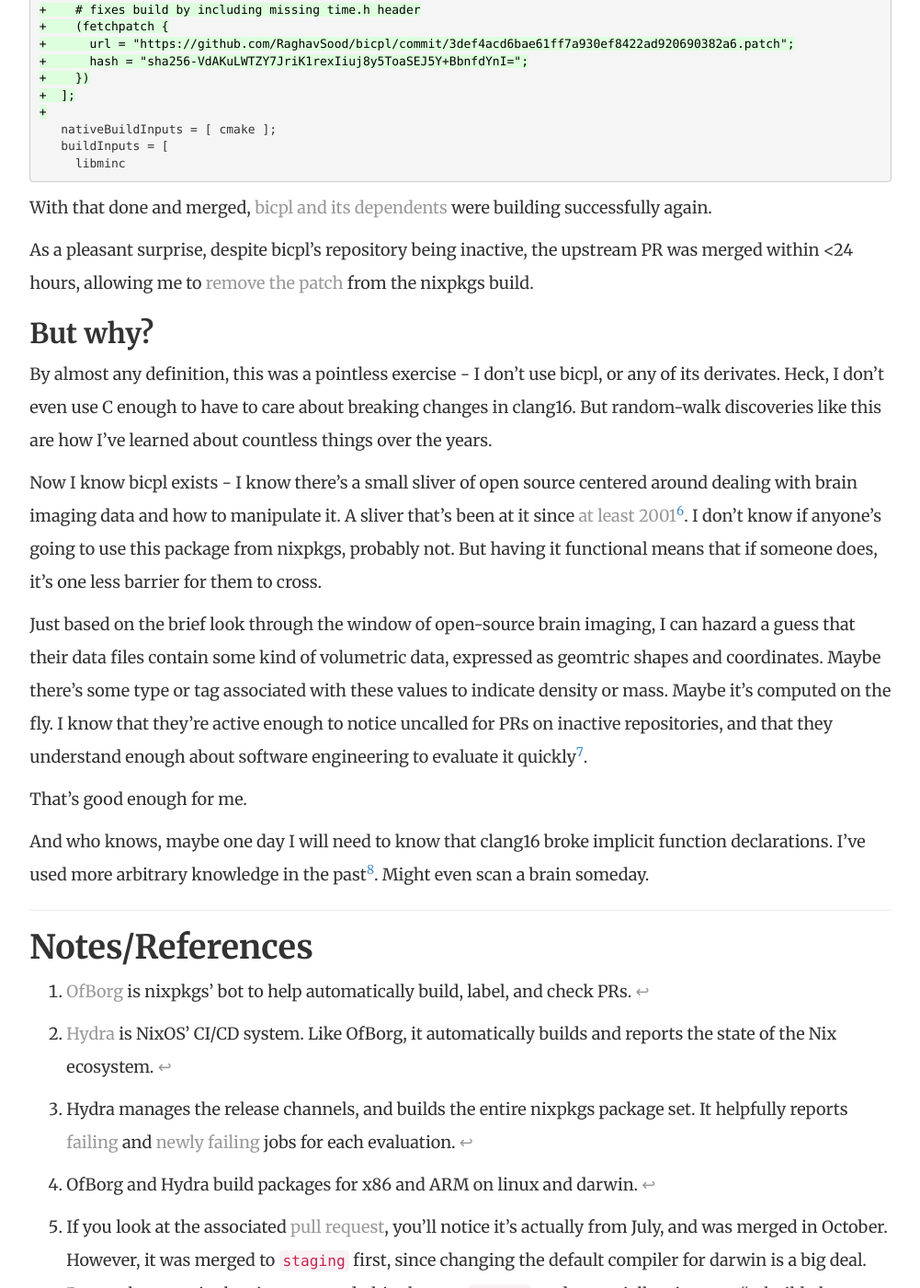
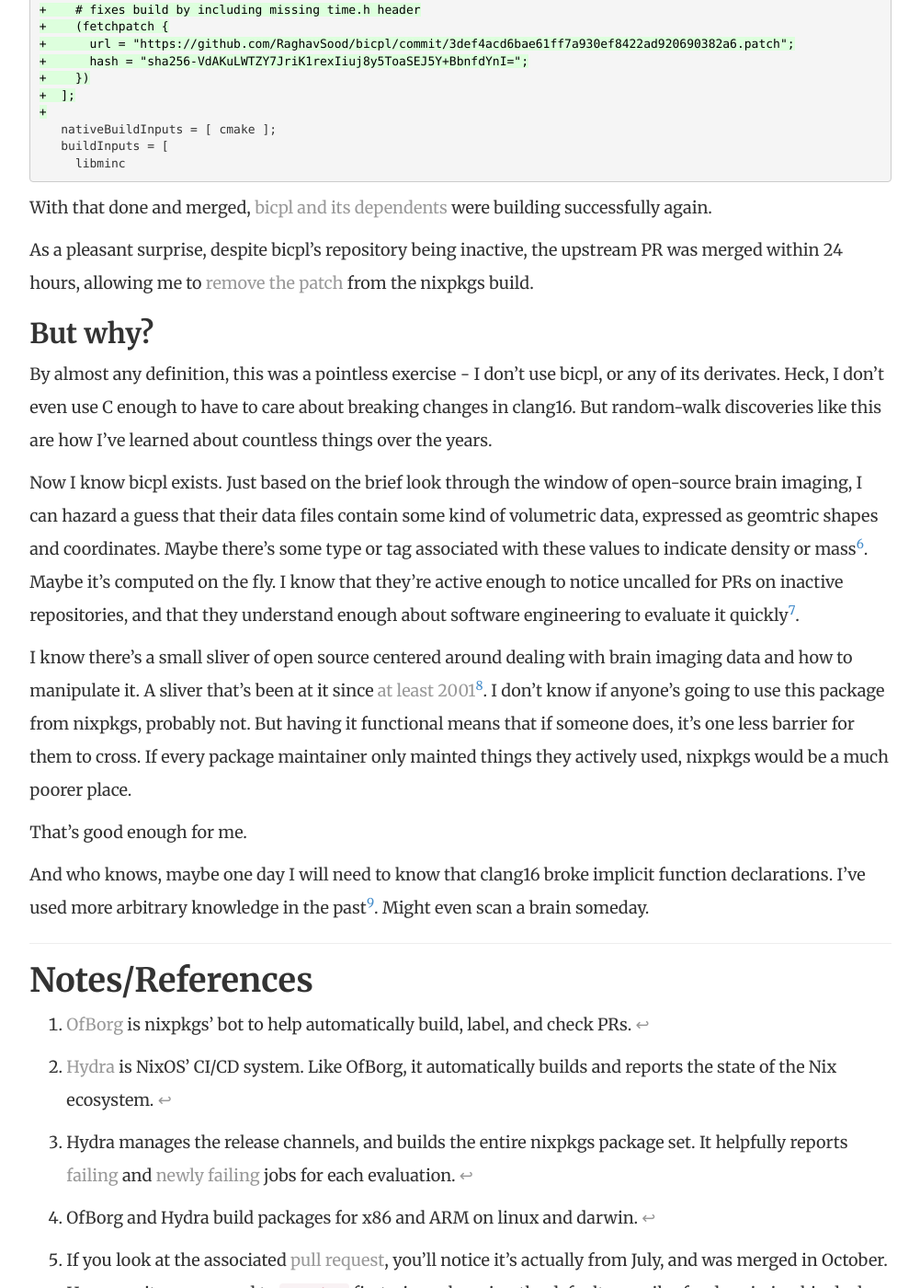
Before and after one commit to RaghavSood/blog, a Jekyll site: the page built from _posts/2024-05-16-find-something-to-fix.md, in a window 1280 px wide and 1400 px high, scrolled down 2467 px. Shown: the whole window at 92% size, without its empty margins (139-1140 px from the left). Built offline with Jekyll 4.4.1, drawn with Linux system fonts in a browser that asks for light colours; nearby versions of some CDN libraries; some of the changed text lies outside the part shown.

Commit message:
post: find something to fix improvements

```diff
--- a/_posts/2024-05-16-find-something-to-fix.md
+++ b/_posts/2024-05-16-find-something-to-fix.md
@@ -42,7 +42,7 @@
  static  VIO_BOOL  initialized = FALSE;
 {% endhighlight %}
 
-Armed with this, the fix was simple - we just needed to include the `time.h` header file. Now, nixpkgs does have convenient ways to patch source files - I could add the patch to the repository and include it, but I elected to send [a PR](https://github.com/BIC-MNI/bicpl/pull/9) to the upstream repository instead. This way, the fix would be available to everyone, and not just nixpkgs users. It's an issue that woudl inevitably bite any users outside of nixpkgs too, as clang16 grows in use. At the same time, I opened [a nixpkgs PR](https://github.com/NixOS/nixpkgs/pull/311264), pulling in the patch during the build for now. At the very least, this would fix any issues within nixpkgs and anyone downstream of it.
+Armed with this, the fix was simple - we just needed to include the `time.h` header file. Now, nixpkgs does have convenient ways to patch source files - I could add the patch to the repository and include it, but I elected to send [a PR](https://github.com/BIC-MNI/bicpl/pull/9) to the upstream repository instead. This way, the fix would be available to everyone, and not just nixpkgs users. It's an issue that would inevitably bite any users outside of nixpkgs too as clang16 adoption grows. At the same time, I opened [a nixpkgs PR](https://github.com/NixOS/nixpkgs/pull/311264), pulling in the patch during the build for now. At the very least, this would fix any issues within nixpkgs and anyone downstream of it.
 
 {% highlight diff %}
 diff --git a/pkgs/development/libraries/science/biology/bicpl/default.nix b/pkgs/development/libraries/science/biology/bicpl/default.nix
@@ -90,19 +90,19 @@
 
 With that done and merged, [bicpl and its dependents](https://hydra.nixos.org/eval/1806287#tabs-now-succeed) were building successfully again.
 
-As a pleasant surprise, despite bicpl's repository being inactive, the upstream PR was merged within <24 hours, allowing me to [remove the patch](https://github.com/NixOS/nixpkgs/pull/311553) from the nixpkgs build.
+As a pleasant surprise, despite bicpl's repository being inactive, the upstream PR was merged within 24 hours, allowing me to [remove the patch](https://github.com/NixOS/nixpkgs/pull/311553) from the nixpkgs build.
 
 ## But why?
 
 By almost any definition, this was a pointless exercise - I don't use bicpl, or any of its derivates. Heck, I don't even use C enough to have to care about breaking changes in clang16. But random-walk discoveries like this are how I've learned about countless things over the years.
 
-Now I know bicpl exists - I know there's a small sliver of open source centered around dealing with brain imaging data and how to manipulate it. A sliver that's been at it since [at least 2001](https://github.com/BIC-MNI/mni-acmacros/commit/9d54abc95839c16fe8d3b63927e44f63a4dfcd76)[^6]. I don't know if anyone's going to use this package from nixpkgs, probably not. But having it functional means that if someone does, it's one less barrier for them to cross.
+Now I know bicpl exists. Just based on the brief look through the window of open-source brain imaging, I can hazard a guess that their data files contain some kind of volumetric data, expressed as geomtric shapes and coordinates. Maybe there's some type or tag associated with these values to indicate density or mass[^6]. Maybe it's computed on the fly. I know that they're active enough to notice uncalled for PRs on inactive repositories, and that they understand enough about software engineering to evaluate it quickly[^7].
 
-Just based on the brief look through the window of open-source brain imaging, I can hazard a guess that their data files contain some kind of volumetric data, expressed as geomtric shapes and coordinates. Maybe there's some type or tag associated with these values to indicate density or mass. Maybe it's computed on the fly. I know that they're active enough to notice uncalled for PRs on inactive repositories, and that they understand enough about software engineering to evaluate it quickly[^7].
+I know there's a small sliver of open source centered around dealing with brain imaging data and how to manipulate it. A sliver that's been at it since [at least 2001](https://github.com/BIC-MNI/mni-acmacros/commit/9d54abc95839c16fe8d3b63927e44f63a4dfcd76)[^8]. I don't know if anyone's going to use this package from nixpkgs, probably not. But having it functional means that if someone does, it's one less barrier for them to cross. If every package maintainer only mainted things they actively used, nixpkgs would be a much poorer place.
 
 That's good enough for me.
 
-And who knows, maybe one day I will need to know that clang16 broke implicit function declarations. I've used more arbitrary knowledge in the past[^8]. Might even scan a brain someday.
+And who knows, maybe one day I will need to know that clang16 broke implicit function declarations. I've used more arbitrary knowledge in the past[^9]. Might even scan a brain someday.
 
 ---
 # Notes/References
@@ -112,6 +112,7 @@
 [^3]: Hydra manages the release channels, and builds the entire nixpkgs package set. It helpfully reports [failing](https://hydra.nixos.org/eval/1806308#tabs-still-fail) and [newly failing](https://hydra.nixos.org/eval/1806308#tabs-now-fail) jobs for each evaluation.
 [^4]: OfBorg and Hydra build packages for x86 and ARM on linux and darwin.
 [^5]: If you look at the associated [pull request](https://github.com/NixOS/nixpkgs/pull/241692), you'll notice it's actually from July, and was merged in October. However, it was merged to `staging` first, since changing the default compiler for darwin is a big deal. Due to the way nixpkgs is structured, this changes `stdenv`, and essentially triggers a "rebuild-the-world" event, requiring nearly every darwin package to be rebuilt. By merging to staging first, Hydra can build and cache the new builds. Once this is done, merging to master results in a signficantly small rebuild set, ensuring that nixpkgs' channels stay relatively up-to-date and don't wait days for a rebuild.
-[^6]: This is just their earliest git commit I could find - if the repositories are right, at some point they were using CVS, and probably hosted code elsewhere. There's a very real chance BIC-MNI's open source efforts predate me.
+[^6]: I can make this guess because I've seen similar data structures in other contexts. Probably a similarly-pointless context.
 [^7]: Having seen many researchers' code, this is not a given.
-[^8]: A story for another post.
+[^8]: This is just their earliest git commit I could find - if the repositories are right, at some point they were using CVS, and probably hosted code elsewhere. There's a very real chance BIC-MNI's open source efforts predate me.
+[^9]: A story for another post.
```
Also changed, not shown: other parts of _posts/2024-05-16-find-something-to-fix.md (+1 -1 lines).
